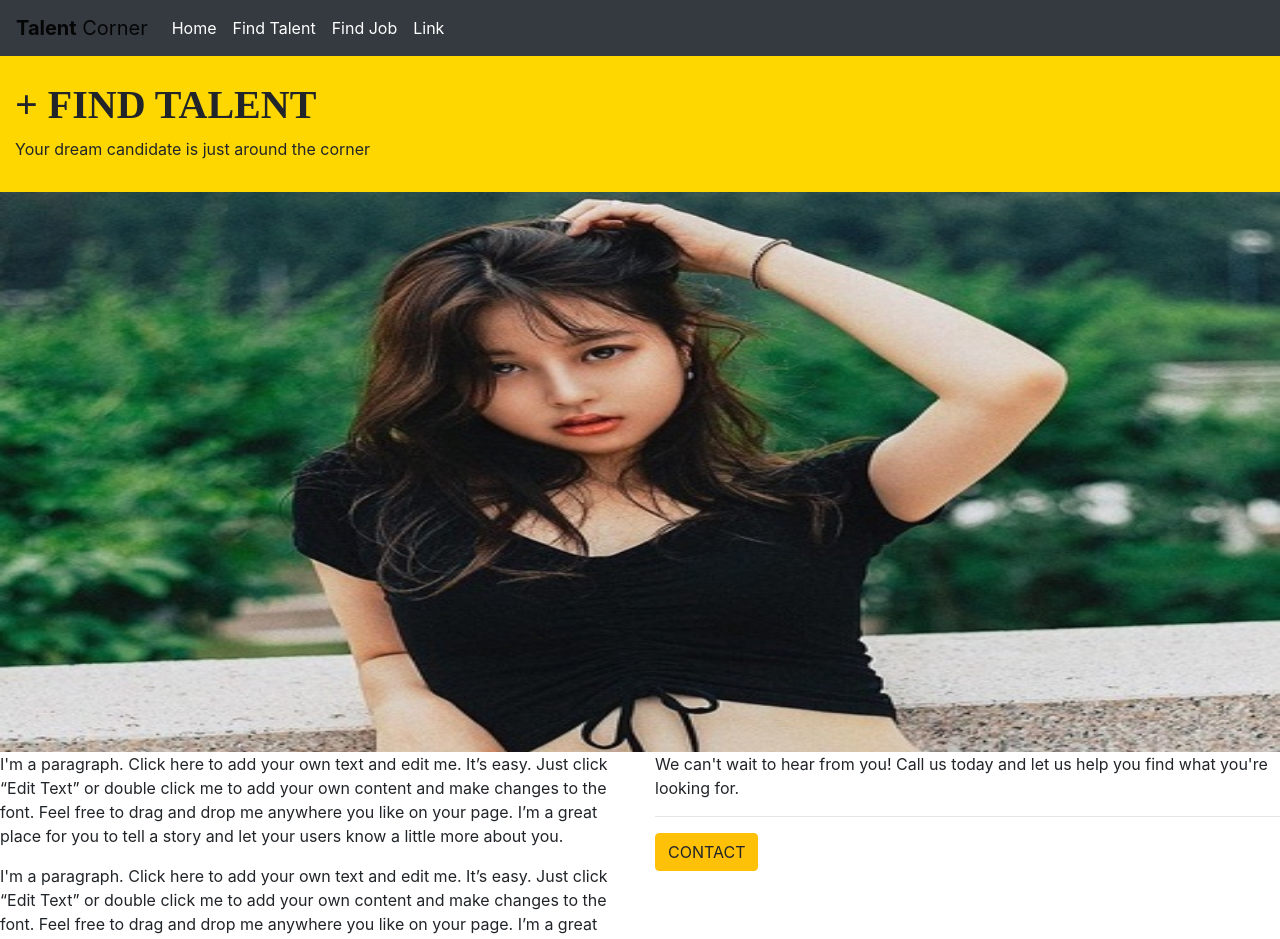
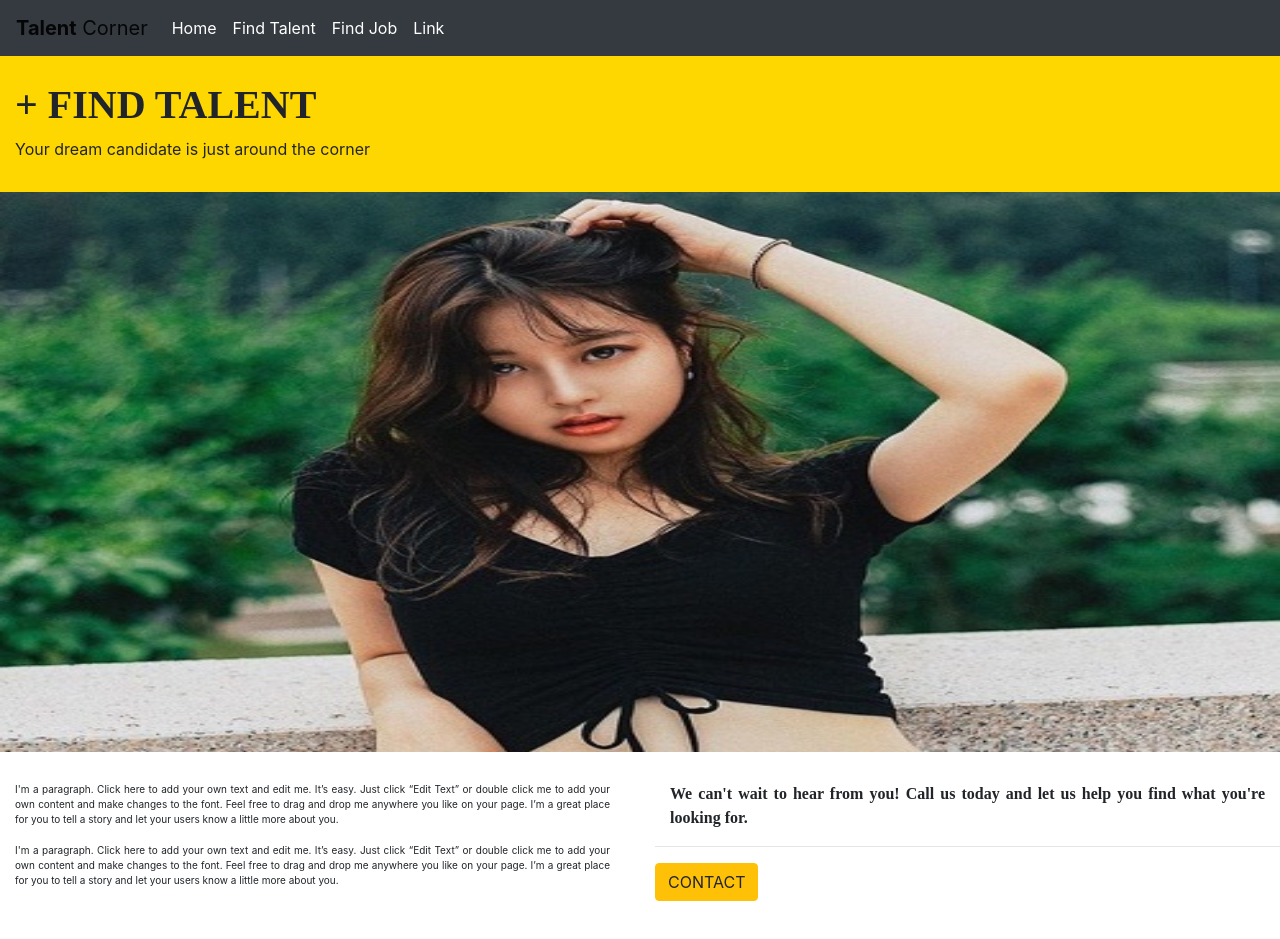
Before and after one commit to YakubuAmidu/Talent-corner, a React (Create React App) app: page /TalentScreen in a window 1280 px wide. Shown: the top 939 px of the page. After the commit the page ends 904 px from the top, so only its background shows below. Built offline with nearby package versions, Linux system fonts and the light colour scheme; a web font is replaced by a local one.

Commit message:
Commiting changes

```diff
--- a/src/components/Sass.scss
+++ b/src/components/Sass.scss
@@ -174,3 +174,27 @@ $padding-right: 15px;
   width: 100%;
   height: 70vh;
 }
+
+.Talent_paragraph_one {
+  padding-top: 30px;
+  font-size: 10px;
+  text-align: justify;
+  padding-right: $padding-right;
+  padding-left: $padding-left;
+}
+
+.Talent_paragraph_two {
+  text-align: justify;
+  font-size: 10px;
+  padding-right: $padding-right;
+  padding-left: $padding-left;
+}
+
+.Talent_paragraph_three {
+  text-align: justify;
+  padding-top: 30px;
+  font-weight: $font-weight;
+  font-family: "Arvo", serif;
+  padding-right: $padding-right;
+  padding-left: $padding-left;
+}
--- a/src/screens/TalentScreen.js
+++ b/src/screens/TalentScreen.js
@@ -17,7 +17,7 @@ const TalentScreen = () => {
         <img src={Profile} alt="profile-img" className="Profile_image_one" />
 
         <Row>
-          <Col>
+          <Col className="Talent_header_one">
             <p className="Talent_paragraph_one">
               I'm a paragraph. Click here to add your own text and edit me. It’s
               easy. Just click “Edit Text” or double click me to add your own
@@ -25,7 +25,7 @@ const TalentScreen = () => {
               me anywhere you like on your page. I’m a great place for you to
               tell a story and let your users know a little more about you.
             </p>
-            <p className="Talent_paragraph_one">
+            <p className="Talent_paragraph_two">
               I'm a paragraph. Click here to add your own text and edit me. It’s
               easy. Just click “Edit Text” or double click me to add your own
               content and make changes to the font. Feel free to drag and drop
@@ -33,13 +33,13 @@ const TalentScreen = () => {
               tell a story and let your users know a little more about you.
             </p>
           </Col>
-          <Col>
-            <p className="Talent_paragraph_two">
+          <Col className="Talent_header_two">
+            <p className="Talent_paragraph_three">
               We can't wait to hear from you! Call us today and let us help you
               find what you're looking for.
             </p>
             <hr />
-            <Button className="Btn btn-warning">CONTACT</Button>
+            <Button className="btn btn-warning Btn_warning">CONTACT</Button>
           </Col>
         </Row>
       </div>
```
